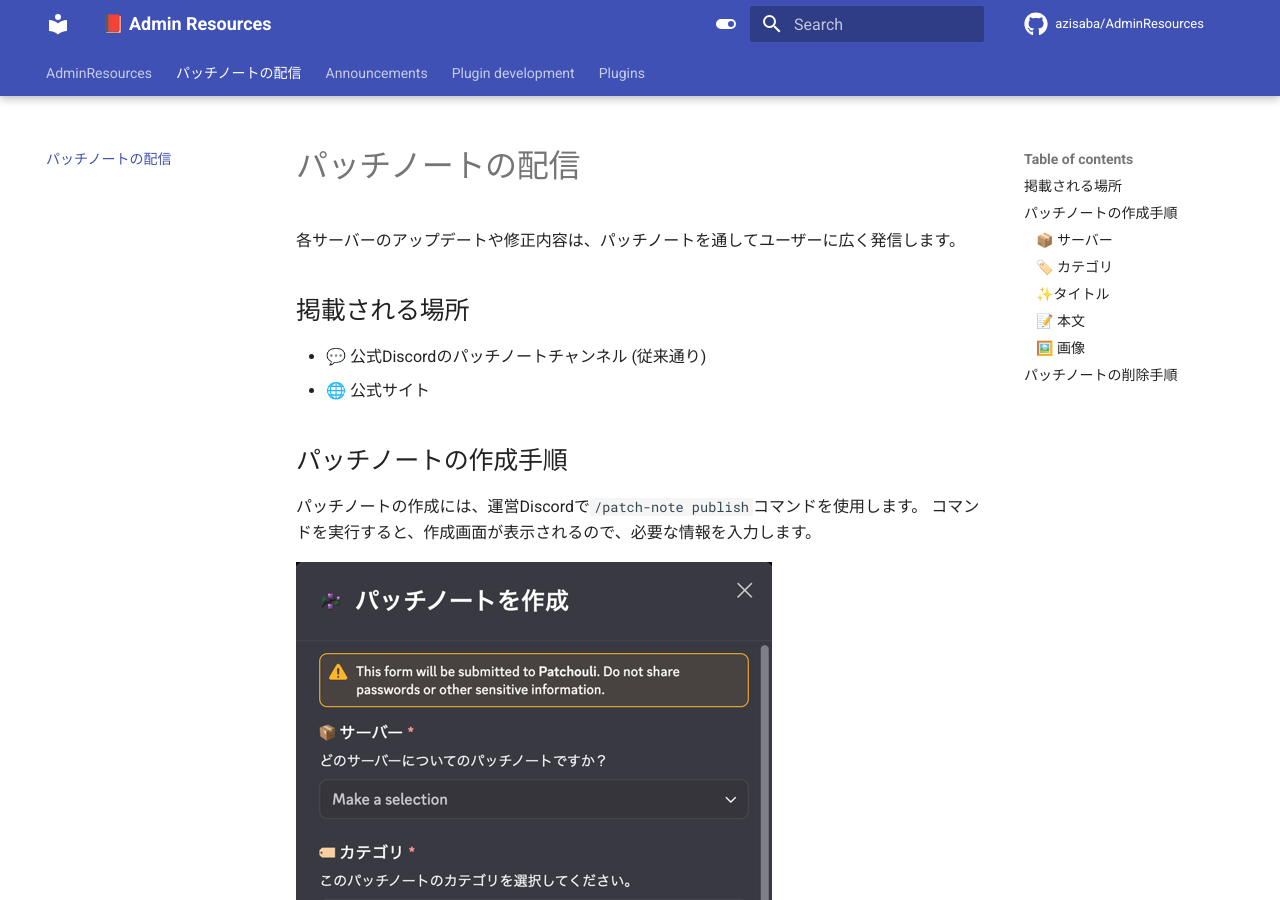
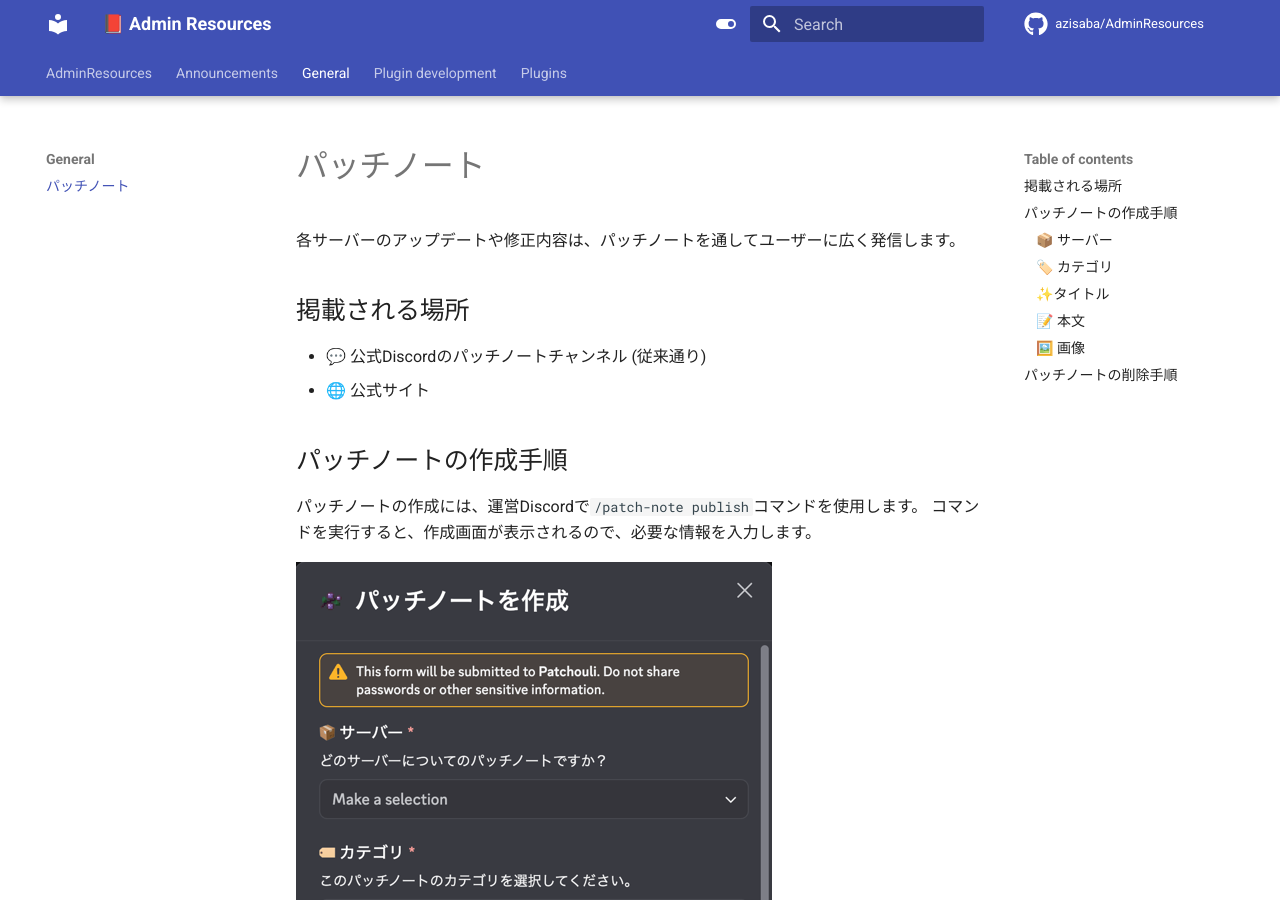
Before and after one commit to azisaba/AdminResources, an MkDocs documentation site: the page built from docs/general/patch-notes.md, in a window 1280 px wide and 900 px high. Built offline with MkDocs 1.6.1 and Material for MkDocs 9.7.7, drawn with Linux system fonts in a browser that asks for light colours; comment, search, counter and statistics services are not loaded.

Commit message:
docs: update patch notes file path and image reference

```diff
--- a/docs/patch-notes.md
+++ b/docs/general/patch-notes.md
@@ -1,4 +1,4 @@
-# パッチノートの配信
+# パッチノート
 
 各サーバーのアップデートや修正内容は、パッチノートを通してユーザーに広く発信します。
 
@@ -12,7 +12,7 @@
 パッチノートの作成には、運営Discordで`/patch-note publish`コマンドを使用します。
 コマンドを実行すると、作成画面が表示されるので、必要な情報を入力します。
 
-![](./image/260720-1.png)
+![](../image/260720-1.png)
 
 ### 📦 サーバー
 
```
